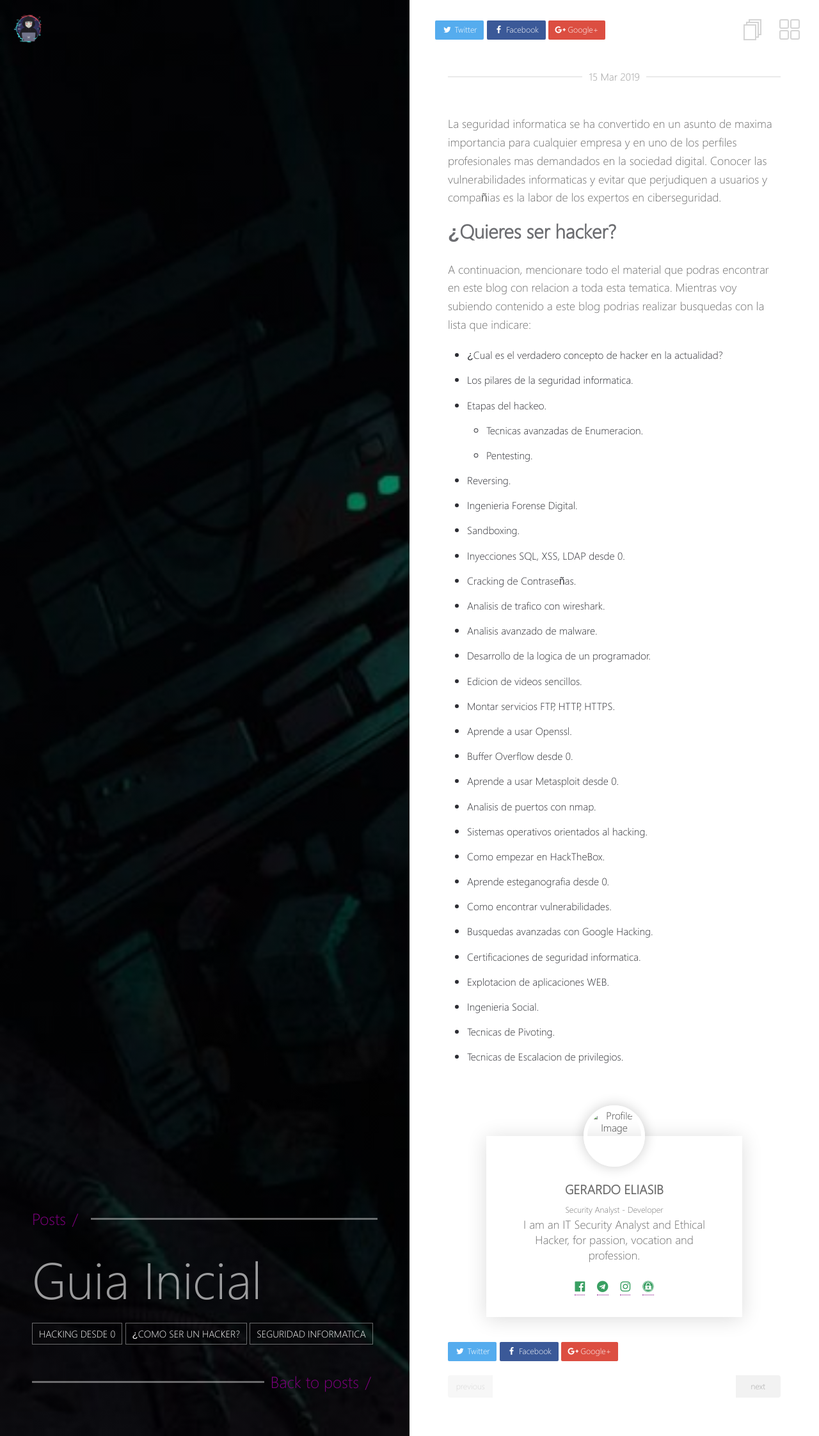
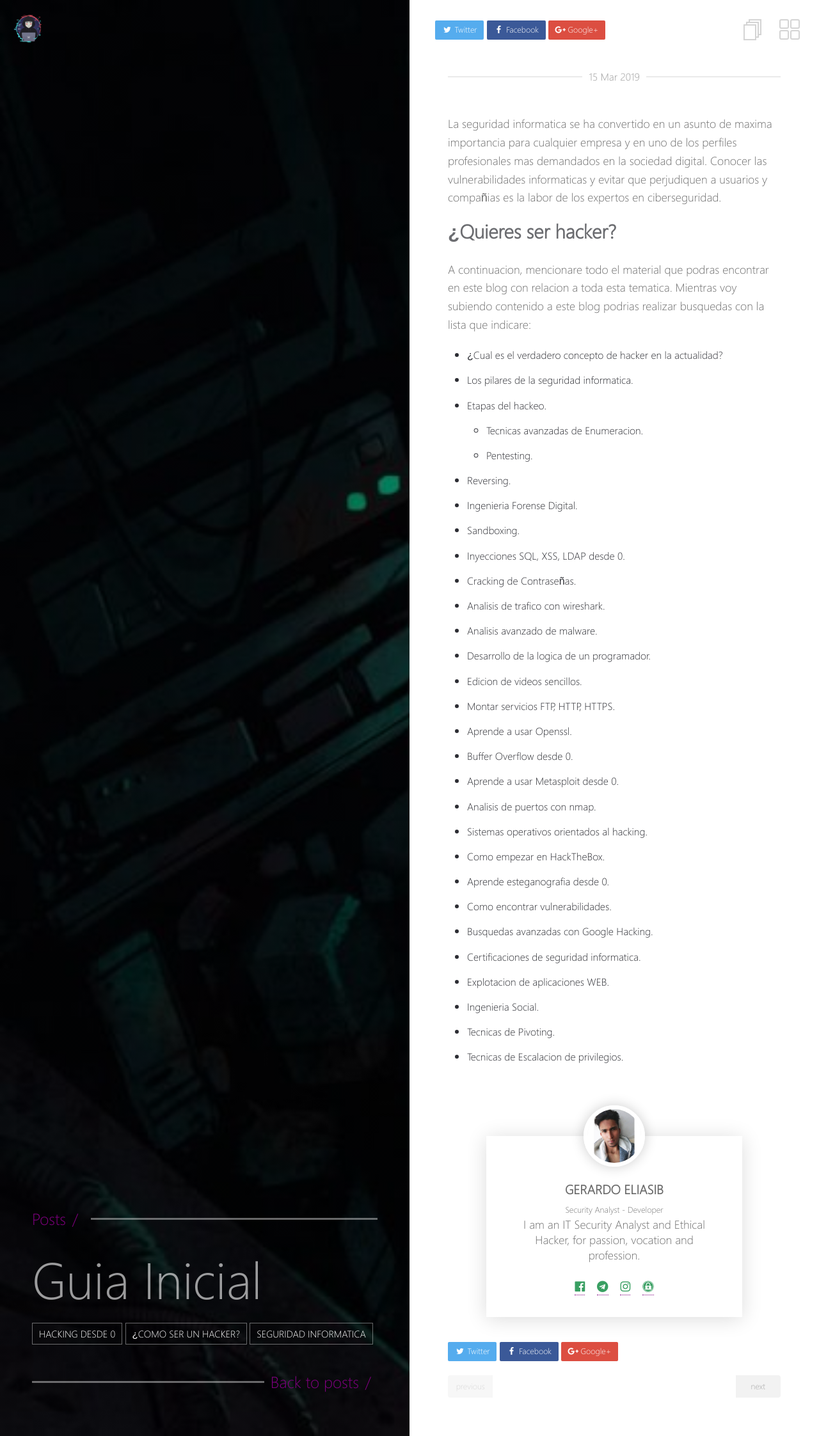
Before and after one commit to HackingProfessional/Security, a Jekyll site: the page built from _posts/2019-03-15-Guia-Inicial.md, in a window 1280 px wide. Shown: the whole page at 64% size. Built offline with Jekyll 4.4.1, drawn with Linux system fonts in a browser that asks for light colours; nearby versions of some CDN libraries.

Commit message:
Update signature.html

```diff
--- a/_includes/signature.html
+++ b/_includes/signature.html
@@ -1,6 +1,6 @@
 <div class="card">
         <div class="card-header">
-            <img src="https://hackingprofessional.github.io/HTB/assets/img/posts/img.jpg" alt="Profile Image" class="profile-img">
+            <img src="https://hackingprofessional.github.io/Security/images/img.jpg" alt="Profile Image" class="profile-img">
         </div>
         <div class="card-body">
             <p class="full-name">Gerardo Eliasib</p>
```
